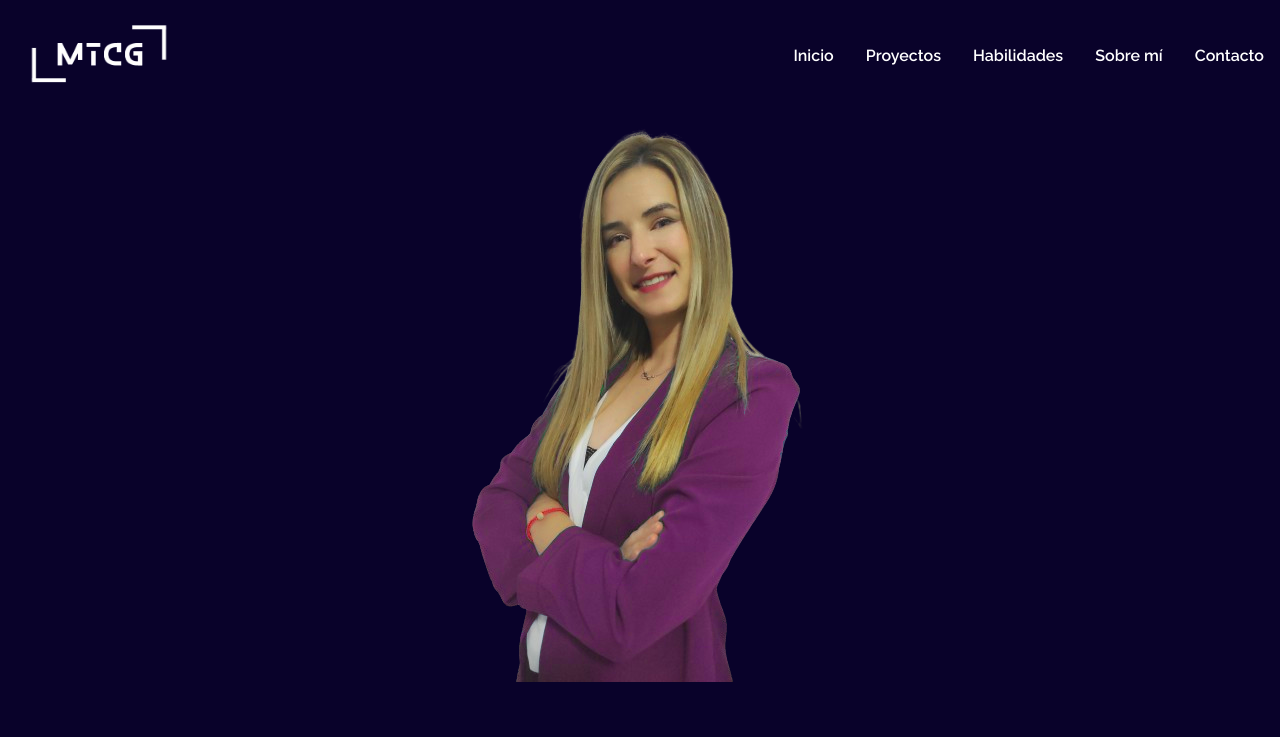
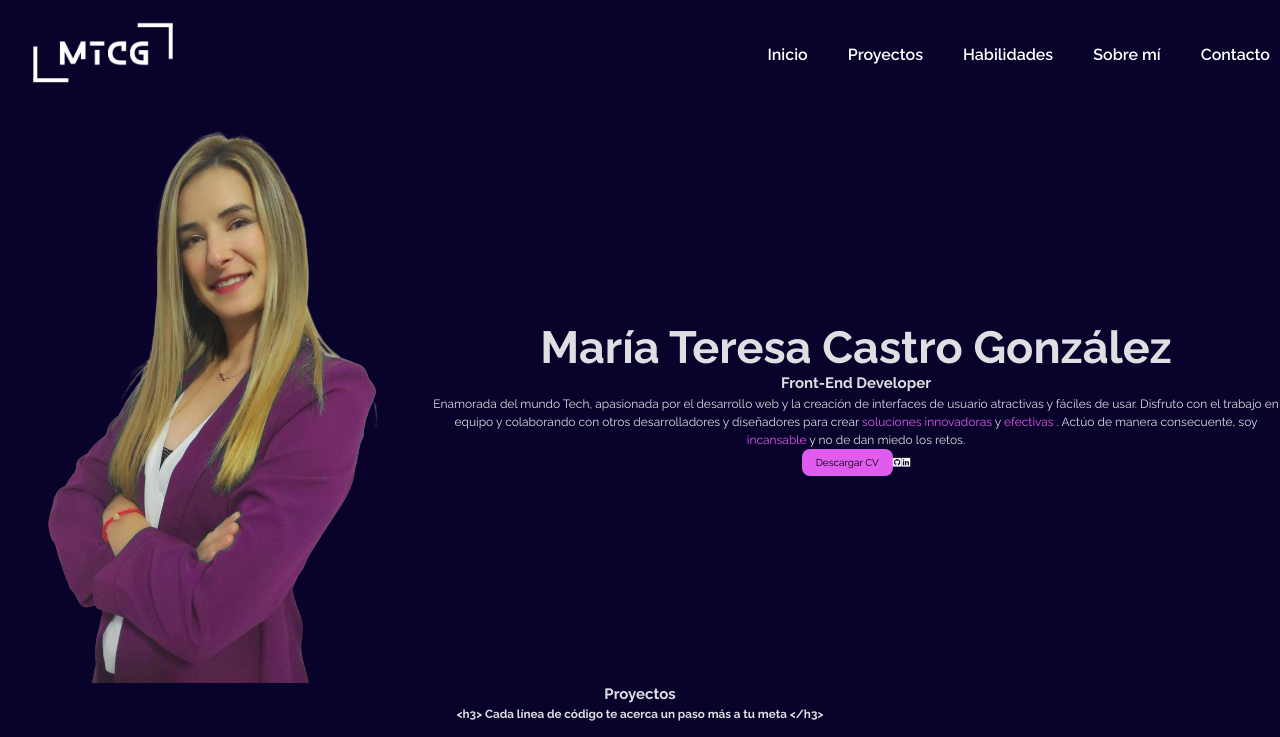
Before and after one commit to mteresacastro/My-Portfolio, a React (Vite) app: page / in a window 1280 px wide. Shown: the top 737 px of the page. Built offline with nearby package versions, Linux system fonts and the light colour scheme.

Commit message:
start introSection

```diff
--- a/src/components/App.jsx
+++ b/src/components/App.jsx
@@ -1,6 +1,7 @@
 import '../styles/App.scss';
 import { useState } from 'react';
 import Header from './Header';
+import IntroSection from './IntroSection';
 
 function App() {
   const [menuShow, setMenuShow] = useState(false);
@@ -13,21 +14,7 @@ function App() {
     <div>
       <Header toggleMenu={toggleMenu} menuShow={menuShow} />
       <main>
-        <section>
-          <img src="../src/assets/mifoto2.png" alt="" />
-          <div className='mainInfo' id="mainInfo">
-            <h1>María Teresa Castro González</h1>
-            <h2>Front-End Developer</h2>
-            <p>Lorem ipsum dolor sit amet consectetur adipisicing elit. Nostrum natus cupiditate cum nihil enim quia provident, aspernatur asperiores sed. Itaque ipsa aliquid vel. Nisi rem adipisci, inventore necessitatibus rerum hic.</p>
-          </div>
-          <div className='contactInfo'>
-            <a href="../src/assets/CV_Teresa_Castro_G.pdf" download="MTeresaCastro-CV.pdf">
-              <button className="btn">Descargar CV</button>
-            </a>
-            <a href="https://github.com/mteresacastro" target='_blank' rel="noreferrer"><i className="fa-brands fa-square-github"></i></a>
-            <a href="https://www.linkedin.com/in/mteresacastro" target='_blank' rel="noreferrer"><i className="fa-brands fa-linkedin"></i></a>
-          </div>
-        </section>
+        <IntroSection />
         <section className="mainProjects" id="mainProjects">
           <h2>Proyectos</h2>
           <h3>&lt;h3&gt; Cada línea de código te acerca un paso más a tu <span>meta</span> &lt;/h3&gt;</h3>
--- a/src/components/Header.jsx
+++ b/src/components/Header.jsx
@@ -13,7 +13,7 @@ function Header({ toggleMenu, menuShow }) {
             <nav className="header__nav">
                 <ul className={menuShow ? 'show' : 'hidden'}>
                     <li>
-                        <a className="link" href="#mainInfo">Inicio</a>
+                        <a className="link" href="#mainIntro">Inicio</a>
                     </li>
                     <li>
                         <a className="link" href="#mainProjects">Proyectos</a>
--- /dev/null
+++ b/src/components/IntroSection.jsx
@@ -0,0 +1,35 @@
+//import '../styles/App.scss';
+import '../styles/introSection.scss';
+import PropTypes from 'prop-types';
+
+import photo from '../../src/assets/mifoto2.png';
+
+function IntroSection() {
+
+    return (
+        <section className="mainIntro" id="mainIntro">
+            <img className="mainIntro__img" src={photo} alt="Maria Teresa Castro Photo" />
+            <div className="mainIntro__data">
+                <h1 className="mainIntro__data--h1">María Teresa Castro González</h1>
+                <h2 className="mainIntro__data--h2">Front-End Developer</h2>
+                <p className="mainIntro__data--desc">Enamorada del mundo Tech, apasionada por el desarrollo web y la creación de interfaces de usuario atractivas y fáciles de usar. Disfruto con el trabajo en equipo y colaborando con otros desarrolladores y diseñadores para crear <span className="mainIntro__data--desc-span">soluciones innovadoras</span> y <span className="mainIntro__data--desc-span">efectivas</span> . Actúo de manera consecuente, soy <span className="mainIntro__data--desc-span">incansable</span> y no de dan miedo los retos.</p>
+                <div className='mainIntro__data--contactInfo'>
+                    <a href="../src/assets/CV_Teresa_Castro_G.pdf" download="MTeresaCastro-CV.pdf">
+                        <button className="btn">Descargar CV</button>
+                    </a>
+                    <a href="https://github.com/mteresacastro" target='_blank' rel="noreferrer"><i className="fa-brands fa-square-github"></i></a>
+                    <a href="https://www.linkedin.com/in/mteresacastro" target='_blank' rel="noreferrer"><i className="fa-brands fa-linkedin"></i></a>
+                </div>
+            </div>
+
+        </section>
+
+    );
+}
+
+IntroSection.propTypes = {
+    toggleMenu: PropTypes.func.isRequired,
+    menuShow: PropTypes.bool.isRequired
+};
+
+export default IntroSection;
--- a/src/styles/App.scss
+++ b/src/styles/App.scss
@@ -1,3 +1,5 @@
+@import './reset.scss';
+
 #root {
   max-width: 1280px;
   margin: 0 auto;
--- a/src/styles/header.scss
+++ b/src/styles/header.scss
@@ -8,17 +8,18 @@
     align-items: center;
     background-color: #09022a;
     margin-top: 0.5rem;
+    font-size: 16px;
 
     @media all and (min-width: 768px){
         flex-direction: row;
     }
     &__logo {
-        height: 6rem;
+        height: 10rem;
     }
     &__burguer{
         margin: 0 2rem;
         color: white;
-        font-size: 2rem;
+        font-size: 3rem;
         background-color: #09022a;
         padding:0;
         :hover{
@@ -46,11 +47,11 @@
 .show{
     display: flex;
     flex-direction: column;
-    line-height: 1.8rem;
+    line-height: 2.7rem;
     align-items: center;
     justify-content: center;
     list-style: none;
-    margin-top: 1rem;
+    margin-top: 1.5rem;
     padding: 0;
     animation: fadein 0.5s;
 
@@ -68,7 +69,7 @@
     @media all and (min-width: 768px){
         display:flex;
         flex-direction: row;
-        gap: 2rem;
+        gap: 4rem;
         margin:0 1rem;
     }
 }
@@ -78,7 +79,7 @@
     @media all and (min-width: 768px){
         display:flex;
         flex-direction: row;
-        gap: 2rem;
+        gap: 4rem;
         margin:0 1rem;
         list-style: none;
     }
--- /dev/null
+++ b/src/styles/introSection.scss
@@ -0,0 +1,27 @@
+.mainIntro{
+    display: flex;
+    flex-direction: column;
+    justify-content: center;
+    align-items: center;
+    &__img{
+        width: 50%;
+    }
+    &__data{
+
+        &--h1{
+            font-size: 4.5rem;
+            margin-top: 1rem;
+        }
+        &--h2{}
+        &--desc{
+            font-size: 1.2rem;
+            &-span{
+                color: #DF5CEF;
+            }
+        }
+
+    }
+    @media all and (min-width: 768px){
+        flex-direction: row;
+    }
+}
```
